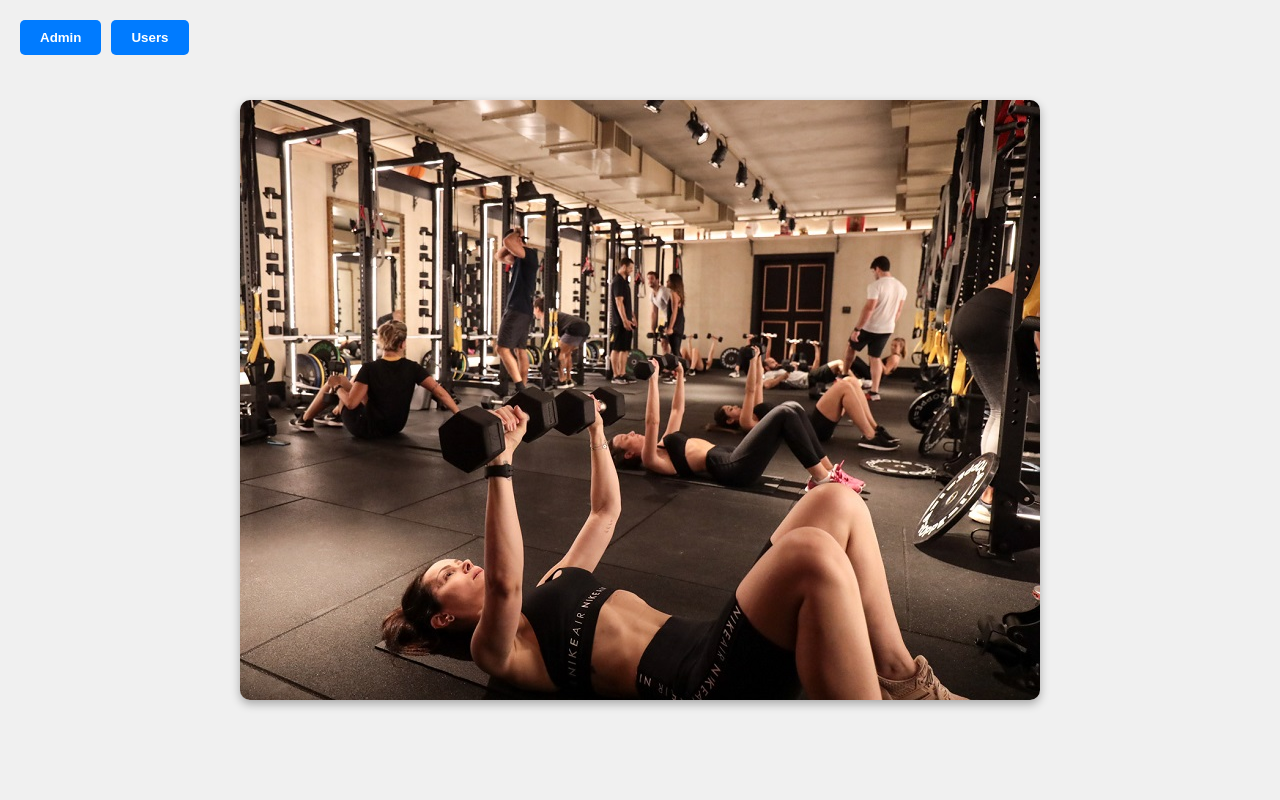
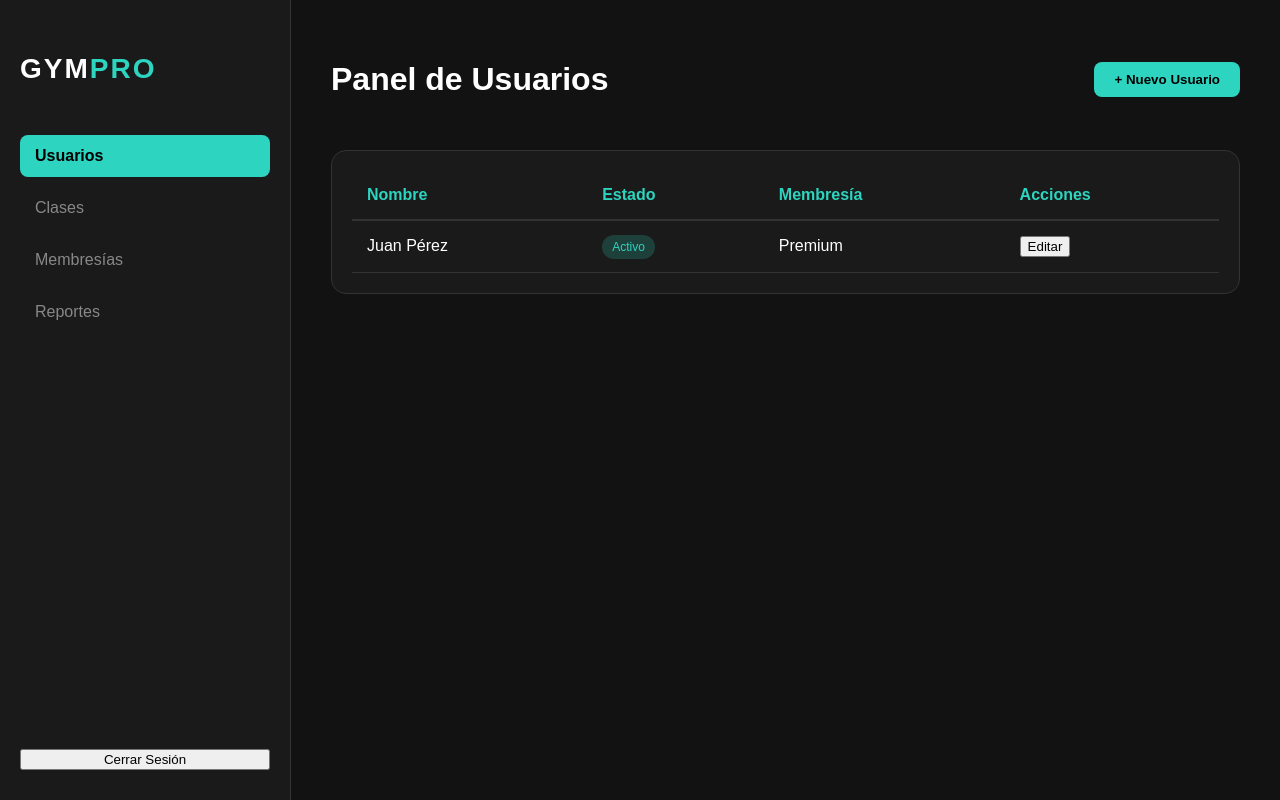
Before and after one commit to Bootcamp-IA-P6/proyecto2_equipo3_gym_client, a React (Create React App) app: page / in a window 1280 px wide. Built offline with nearby package versions, Linux system fonts and the light colour scheme.

Commit message:
SubiendoAdminSidebar

```diff
--- a/src/App.js
+++ b/src/App.js
@@ -1,7 +1,8 @@
-import HomePage from "./components/HomePage/HomePage.jsx";
+//import HomePage from "./components/HomePage/HomePage.jsx";
+import AdminSidebar from "./components/AdminSidebar/AdminSidebar.jsx";
 
 function App() {
-  return <HomePage />;
+  return <AdminSidebar />;
 }
 
 export default App;
--- /dev/null
+++ b/src/components/AdminSidebar/AdminSidebar.css
@@ -0,0 +1,109 @@
+.admin-container {
+  display: flex;
+  height: 100vh;
+  background-color: #121212; /* Fondo muy oscuro */
+  color: white;
+  font-family: 'Montserrat', sans-serif;
+}
+
+/* SIDEBAR */
+.sidebar {
+  width: 250px;
+  background-color: #1a1a1a;
+  display: flex;
+  flex-direction: column;
+  padding: 30px 20px;
+  border-right: 1px solid #333;
+}
+
+.sidebar-logo {
+  font-family: 'Anton', sans-serif;
+  font-size: 28px;
+  color: #fff;
+  margin-bottom: 50px;
+  letter-spacing: 2px;
+}
+
+.sidebar-logo span {
+  color: #2DD4BF; /* Tu turquesa */
+}
+
+.sidebar-nav {
+  display: flex;
+  flex-direction: column;
+  gap: 10px;
+  flex-grow: 1;
+}
+
+.nav-item {
+  background: none;
+  border: none;
+  color: #888;
+  text-align: left;
+  padding: 12px 15px;
+  font-size: 16px;
+  cursor: pointer;
+  border-radius: 8px;
+  transition: 0.3s;
+}
+
+.nav-item.active, .nav-item:hover {
+  background-color: #2DD4BF;
+  color: #000;
+  font-weight: bold;
+}
+
+/* CONTENIDO PRINCIPAL */
+.main-content {
+  flex-grow: 1;
+  padding: 40px;
+  overflow-y: auto;
+}
+
+.content-header {
+  display: flex;
+  justify-content: space-between;
+  align-items: center;
+  margin-bottom: 30px;
+}
+
+.dashboard-card {
+  background-color: #1a1a1a;
+  border-radius: 15px;
+  padding: 20px;
+  border: 1px solid #333;
+}
+
+.admin-table {
+  width: 100%;
+  border-collapse: collapse;
+  text-align: left;
+}
+
+.admin-table th {
+  padding: 15px;
+  border-bottom: 2px solid #333;
+  color: #2DD4BF;
+}
+
+.admin-table td {
+  padding: 15px;
+  border-bottom: 1px solid #333;
+}
+
+.status.active {
+  background: rgba(45, 212, 191, 0.2);
+  color: #2DD4BF;
+  padding: 5px 10px;
+  border-radius: 20px;
+  font-size: 12px;
+}
+
+.add-btn {
+  background-color: #2DD4BF;
+  border: none;
+  padding: 10px 20px;
+  border-radius: 8px;
+  font-weight: bold;
+  cursor: pointer;
+}
--- /dev/null
+++ b/src/components/AdminSidebar/AdminSidebar.jsx
@@ -0,0 +1,52 @@
+import React from 'react';
+import './AdminSidebar.css';
+
+const AdminSidebar = () => {
+  return (
+    <div className="admin-container">
+      {/* BARRA LATERAL */}
+      <aside className="sidebar">
+        <h2 className="sidebar-logo">GYM<span>PRO</span></h2>
+        <nav className="sidebar-nav">
+          <button className="nav-item active">Usuarios</button>
+          <button className="nav-item">Clases</button>
+          <button className="nav-item">Membresías</button>
+          <button className="nav-item">Reportes</button>
+        </nav>
+        <button className="logout-btn">Cerrar Sesión</button>
+      </aside>
+
+      {/* CONTENIDO PRINCIPAL */}
+      <main className="main-content">
+        <header className="content-header">
+          <h1>Panel de Usuarios</h1>
+          <button className="add-btn">+ Nuevo Usuario</button>
+        </header>
+
+        <section className="dashboard-card">
+          {/* Aquí es donde tu compañera luego conectará la tabla real */}
+          <table className="admin-table">
+            <thead>
+              <tr>
+                <th>Nombre</th>
+                <th>Estado</th>
+                <th>Membresía</th>
+                <th>Acciones</th>
+              </tr>
+            </thead>
+            <tbody>
+              <tr>
+                <td>Juan Pérez</td>
+                <td><span className="status active">Activo</span></td>
+                <td>Premium</td>
+                <td><button className="edit-btn">Editar</button></td>
+              </tr>
+            </tbody>
+          </table>
+        </section>
+      </main>
+    </div>
+  );
+};
+
+export default AdminSidebar;
```
